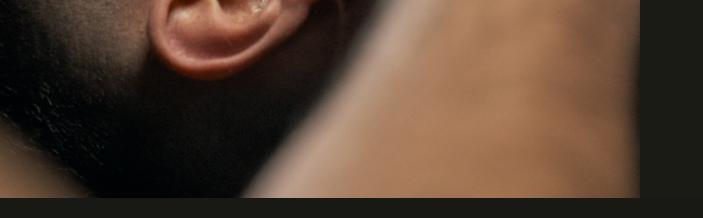
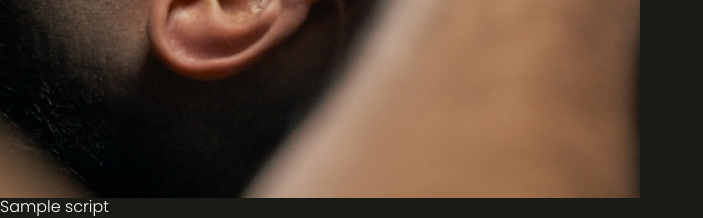
Before and after one commit to andres-vas/Salon-Marleny, a PHP site: the page made by views/cita/index.php in a window 1280 px wide. Shown: the part 602-820 px from the top of the page, without its empty margins (0-703 px from the left). Run offline with PHP 8.4, Linux system fonts and the light colour scheme; the template is opened without the code that fills it: most values are stand-ins (such as "Sample title", 1, 10 or a date in 2020).

Commit message:
Finalizacion del layout
Finalzacion para la pagina

```diff
--- a/views/layout.php
+++ b/views/layout.php
@@ -5,24 +5,19 @@
     <meta name="viewport" content="width=device-width, initial-scale=1.0">
     <title>App Salón</title>
     <link href="https://fonts.googleapis.com/css2?family=Poppins:wght@300;700;900&display=swap" rel="stylesheet">
-    <link rel="stylesheet" href="build/css/app.css">
+    <link rel="stylesheet" href="/build/css/app.css">
 </head>
 <body>
-
     <div class="contenedor-app">
-        <!-- ---COLOCAREMOS LA IMAGEN QUE SE UTILIZARA EN CSS--- -->
         <div class="imagen"></div>
-
-        <!-- ---SE MANDA A LLAMAR EL CONTENIDO DE LA APLICACION--- -->
         <div class="app">
             <?php echo $contenido; ?>
         </div>
     </div>
 
-
-
-
-
+    <?php
+        echo $script ?? '';
+    ?>
 
 </body>
 </html>
```
